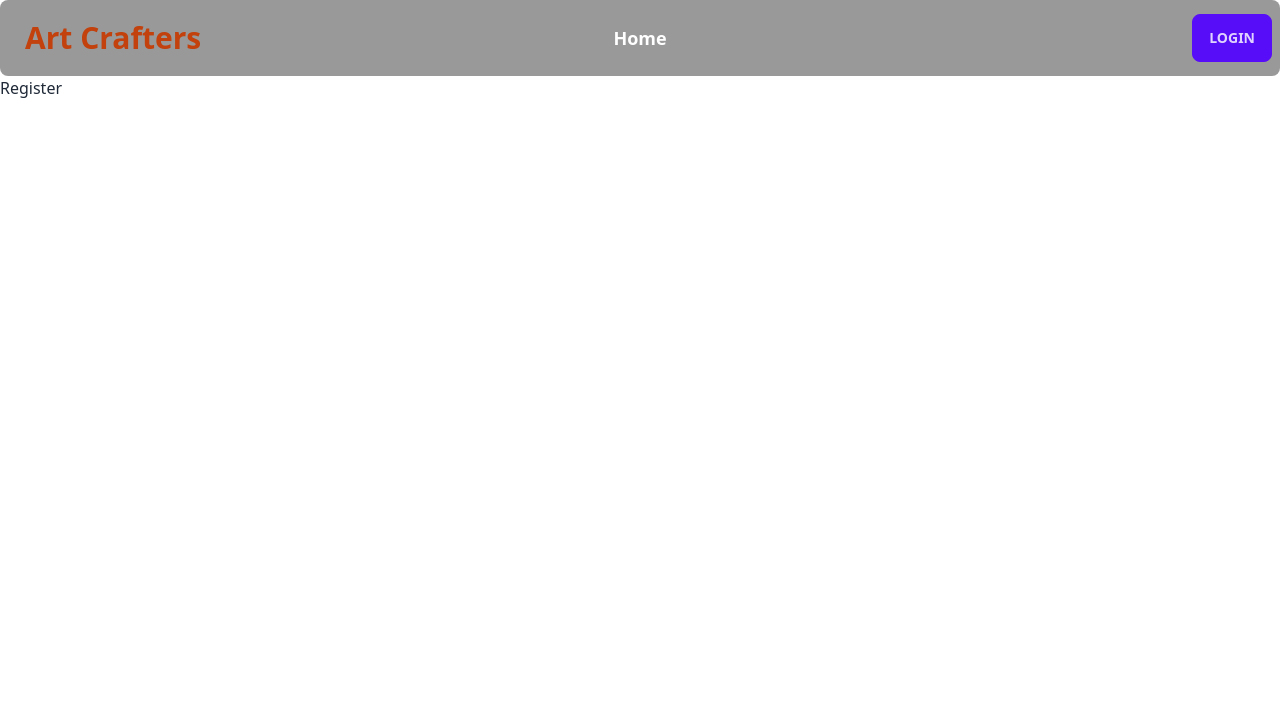
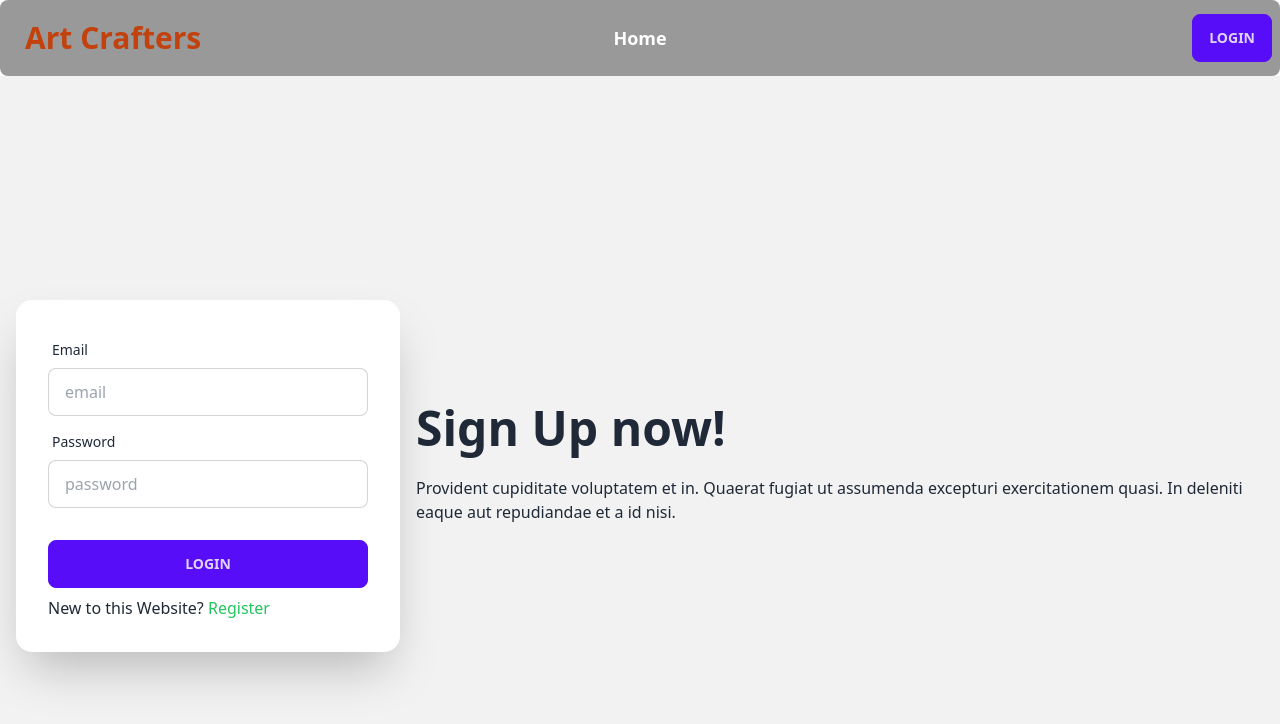
Before and after one commit to TanvirHossain43/art-crafters-client, a React (Vite) app: page /login in a window 1280 px wide. Shown: the top 724 px of the page. Built offline with nearby package versions, Linux system fonts and the light colour scheme; no server answers.

Commit message:
login page added

```diff
--- a/src/Components/Shared/NavBar.jsx
+++ b/src/Components/Shared/NavBar.jsx
@@ -1,9 +1,11 @@
-import React, { useState } from 'react';
+import React, { useContext, useState } from 'react';
 import { Link } from 'react-router-dom';
+import { AuthContext } from '../../Providers/AuthProviders';
 
 const NavBar = () => {
     const [activeLink, setActiveLink] = useState('')
     const [isOpen, setIsOpen] = useState(false);
+    const { user, logOut } = useContext(AuthContext)
 
     const toggleMenu = () => {
         setIsOpen(!isOpen);
@@ -11,6 +13,14 @@ const NavBar = () => {
 
     const handleClick = (link) => {
         setActiveLink(link)
+    }
+
+    const handleLogOut = () => {
+        logOut()
+            .then()
+            .catch(error => {
+                console.log(error)
+            })
     }
 
     const options = <>
@@ -54,9 +64,25 @@ const NavBar = () => {
                 </ul>
             </div>
             <div className="avatar navbar-end">
-                <Link to="/login">
-                    <button className='btn btn-primary'>Login</button>
-                </Link>
+                {
+                    user ?
+                        <div className='flex flex-col-reverse'>
+                            <div>
+                                <button onClick={handleLogOut} className='btn btn-primary'>LogOut</button>
+                            </div>
+                            <div className="w-16 rounded-full">
+                                <img src={user?.photoURL} title={user?.displayName} />
+                            </div>
+                        </div>
+                        :
+                        <Link to="/login">
+                            <button className='btn btn-primary'>Login</button>
+                        </Link>
+
+
+                }
+
+
 
             </div>
         </div>
--- a/src/Pages/Login/Login.jsx
+++ b/src/Pages/Login/Login.jsx
@@ -1,10 +1,84 @@
-import React from 'react';
-import { Link } from 'react-router-dom';
+import React, { useContext } from 'react';
+import { Link, useLocation, useNavigate } from 'react-router-dom';
+import { AuthContext } from '../../Providers/AuthProviders';
+import Swal from 'sweetalert2';
+import { useForm } from 'react-hook-form';
 
 const Login = () => {
+    const { signIn } = useContext(AuthContext)
+    const { register, handleSubmit, reset, formState: { errors } } = useForm();
+
+    const navigate = useNavigate()
+    const location = useLocation()
+    const from = location.state?.from?.pathname || "/";
+
+
+
+    const onSubmit = (data) => {
+
+        signIn(data.email, data.password)
+            .then(result => {
+                const loggedUser = result.user;
+                console.log(loggedUser)
+                Swal.fire({
+                    title: 'User login successful',
+                    showClass: {
+                        popup: 'animate__animated animate__fadeInDown'
+                    },
+                    hideClass: {
+                        popup: 'animate__animated animate__fadeOutUp'
+                    }
+                });
+                navigate(from, { replace: true })
+            })
+            .catch(error => {
+                console.log(error)
+            })
+
+    }
+
     return (
-        <div>
-            <Link to="/register">Register</Link>
+        <div className="hero min-h-screen bg-base-200">
+            <div className="hero-content flex-col lg:flex-row-reverse">
+                <div className="text-center lg:text-left">
+                    <h1 className="text-5xl font-bold">Sign Up now!</h1>
+                    <p className="py-6">Provident cupiditate voluptatem et in. Quaerat fugiat ut assumenda excepturi exercitationem quasi. In deleniti eaque aut repudiandae et a id nisi.</p>
+                </div>
+                <div className="card flex-shrink-0 w-full max-w-sm shadow-2xl bg-base-100">
+                    <form onSubmit={handleSubmit(onSubmit)} className="card-body">
+
+                        <div className="form-control">
+                            <label className="label">
+                                <span className="label-text">Email</span>
+                            </label>
+                            <input type="text" placeholder="email" className="input input-bordered" name="email" {...register("email", { required: true })} />
+                            {errors.email && <span className="text-red-600">Email is required</span>}
+                        </div>
+                        <div className="form-control">
+                            <label className="label">
+                                <span className="label-text">Password</span>
+                            </label>
+                            <input type="text" placeholder="password" className="input input-bordered" name="password" {...register("password", {
+                                required: true,
+                                minLength: 6,
+                                maxLength: 20,
+                                pattern: /(?=.*[A-Z])(?=.*[!@#$&*])(?=.*[0-9])(?=.*[a-z])/
+                            })} />
+                            {errors.password?.type === 'required' && <p role="alert" className="text-red-500">password is required</p>}
+                            {errors.password?.type === 'minLength' && <p role="alert" className="text-red-500">password must be 6 character</p>}
+
+                            {errors.password?.type === 'pattern' && <p role="alert" className="text-red-500">password must have one capital letter,one special character & atleast one small letter</p>}
+
+                        </div>
+
+                        <div className="form-control mt-6">
+
+                            <input className="btn btn-primary" type="submit" value="Login" />
+                        </div>
+                        <h2>New to this Website? <Link to="/register"><span className='text-green-500'>Register</span></Link></h2>
+                    </form>
+                </div>
+            </div>
         </div>
     );
 };
--- a/src/Pages/Register/Register.jsx
+++ b/src/Pages/Register/Register.jsx
@@ -6,13 +6,15 @@ import Swal from 'sweetalert2';
 
 
 const Register = () => {
-    const { register, handleSubmit, reset, formState: { errors } } = useForm();
+    const { register, handleSubmit, reset, formState: { errors } ,watch} = useForm();
     const { createUser, updateUserProfile } = useContext(AuthContext)
 
     const navigate = useNavigate()
+    const password = watch("password");
+    const confirmPassword = watch("confirmPassword");
 
     const onSubmit = data => {
-        console.log(data)
+
         createUser(data.email, data.password)
             .then(result => {
                 const createUser = result.user;
@@ -83,9 +85,22 @@ const Register = () => {
 
                             {errors.password?.type === 'pattern' && <p role="alert" className="text-red-500">password must have one capital letter,one special character & atleast one small letter</p>}
 
+                        </div>
+                        <div className='form-control'>
                             <label className="label">
-                                <a href="#" className="label-text-alt link link-hover">Forgot password?</a>
+                                <span className="label-text">Confirm Password</span>
                             </label>
+                            <input
+                                type="password"
+                                placeholder="confirm password"
+                                className="input input-bordered"
+                                name="confirmPassword"
+                                {...register("confirmPassword", {
+                                    required: true,
+                                    validate: (value) => value === password
+                                })}
+                            />
+                            {errors.confirmPassword && <span>Passwords do not match</span>}
                         </div>
                         <div className="form-control mt-6">
 
```
